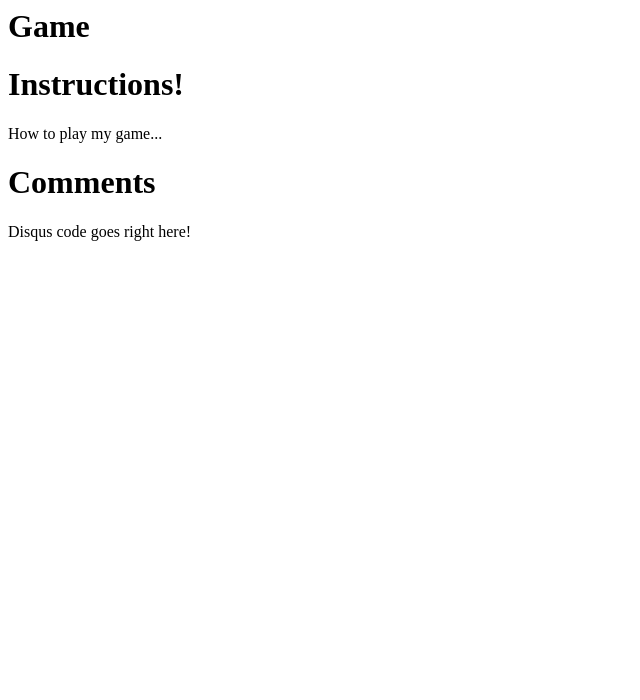
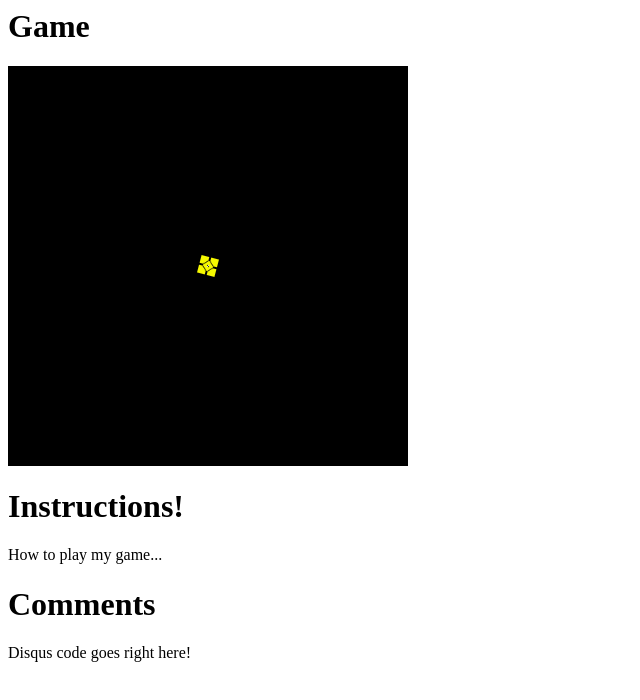
Before and after one commit to SuitPotato/CS413-Minimalism, a plain HTML site: page CS413-Minimalism/index.html in a window 1280 px wide. Shown: the whole page, without its empty margins (0-640 px from the left). Drawn offline with Linux system fonts and the light colour scheme.

Commit message:
index.html changes
Forgot the quotation mark

```diff
--- a/CS413-Minimalism/index.html
+++ b/CS413-Minimalism/index.html
@@ -22,6 +22,6 @@
 		</p>
 
 		<script src="pixi.js"></script>
-		<script src="game.js></script>
+		<script src="game.js"></script>
 	</body>
 </html>
```
